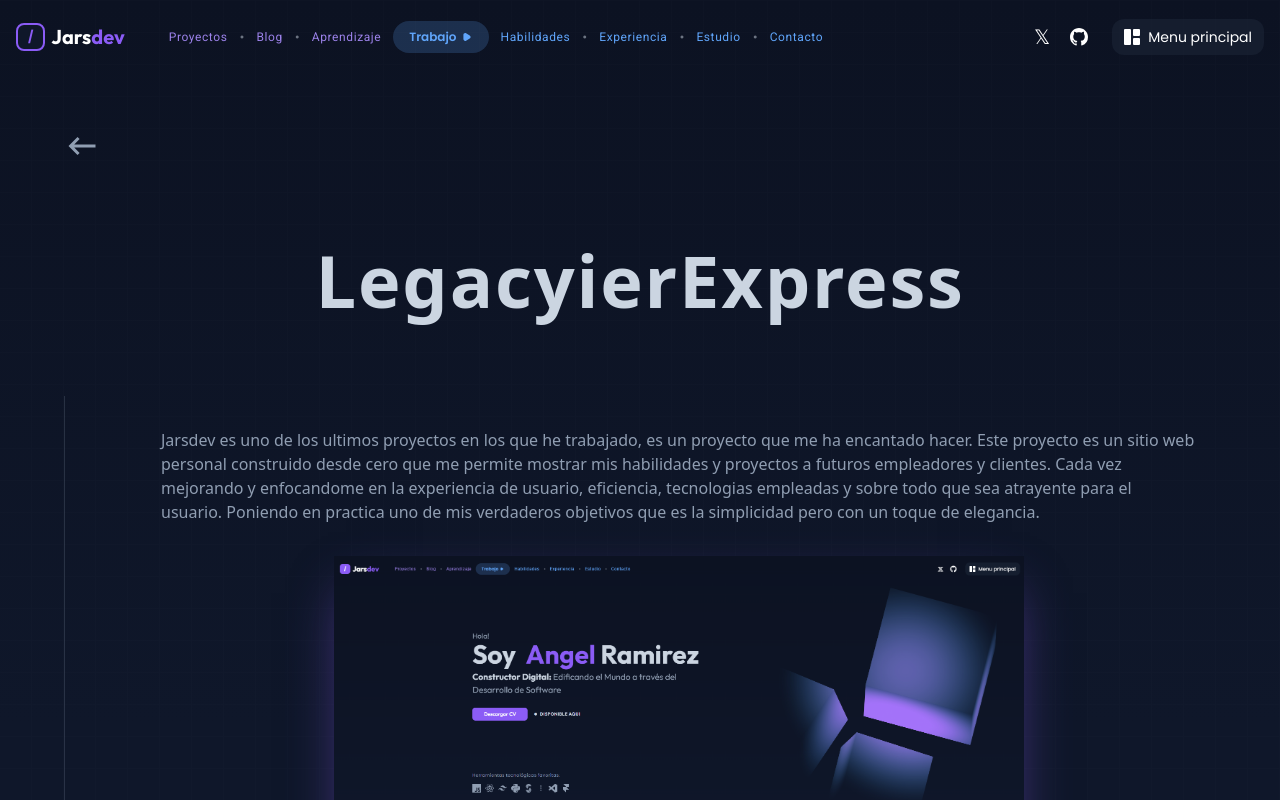
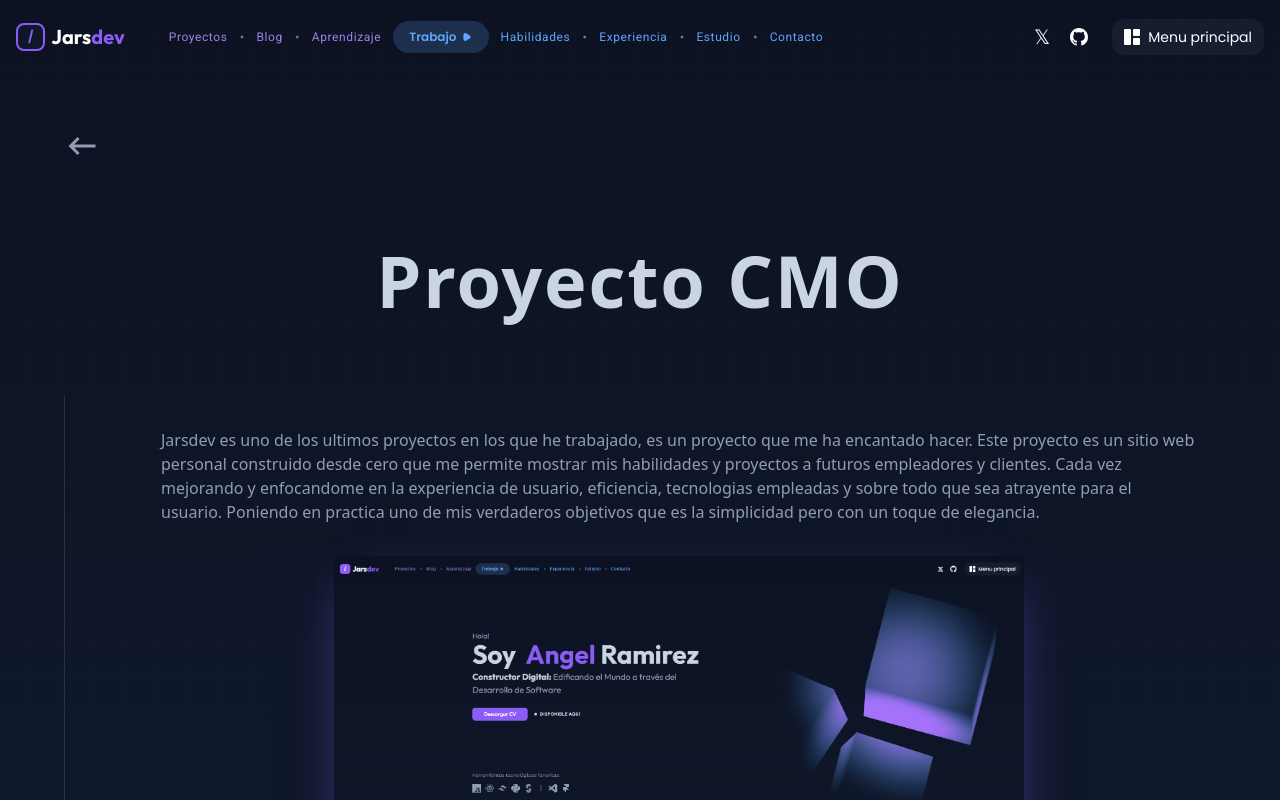
Before and after one commit to ImJars/Development-full-coding, a React (Vite) app: page /project_page_Three in a window 1280 px wide. Shown: the top 800 px of the page. Built offline with nearby package versions, Linux system fonts and the light colour scheme.

Commit message:
Update project_page_Three.jsx

```diff
--- a/src/components/projects/project_page_Three.jsx
+++ b/src/components/projects/project_page_Three.jsx
@@ -69,7 +69,7 @@ function PageProjectThree() {
               </div>
               <TitleSection className="mx-5 sm:mx-0 my-20 flex justify-center">
                 <h1 className="Title-Name text-text-white-gray text-7xl font-bold tracking-wide">
-                  LegacyierExpress
+                  Proyecto CMO
                 </h1>
               </TitleSection>
               <div className="border-l px-5 pb-28 md:pl-24 border-text-general border-opacity-20">
```
